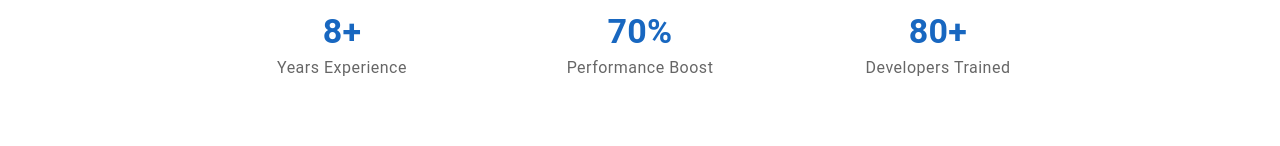
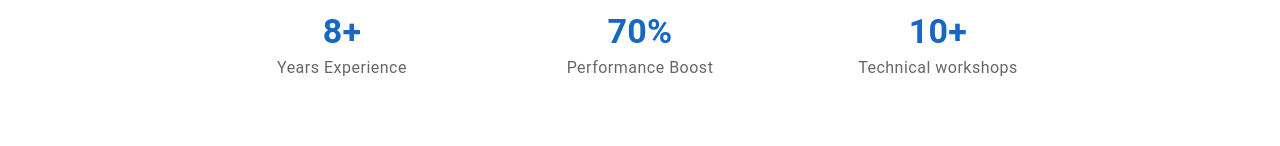
Before and after one commit to juanmiguelar/juanmiguel.dev, a Nuxt app: page / in a window 1280 px wide. Shown: the part 2372-2518 px from the top of the page. Built offline with nearby package versions, Linux system fonts and the light colour scheme.

Commit message:
mejora de textos e imagenes.

```diff
--- a/app/components/ContactForm.vue
+++ b/app/components/ContactForm.vue
@@ -4,7 +4,7 @@
       <div class="text-center">
         <h2 class="text-h3 font-weight-bold mb-4">Let's work together</h2>
         <p class="text-h6 text-medium-emphasis mb-8 mx-auto" style="max-width: 600px">
-          Ready to bring your ideas to life? I'm currently available for new projects and would love to discuss how we can collaborate.
+          Ready to bring your ideas to life? I'm currently available for small website projects and would love to discuss how we can collaborate.
         </p>
 
         <!-- Main CTA Button -->
--- a/app/components/MetricsSection.vue
+++ b/app/components/MetricsSection.vue
@@ -52,8 +52,8 @@ const metrics: Metric[] = [
     color: 'success'
   },
   {
-    value: '80+',
-    label: 'Developers Trained',
+    value: '10+',
+    label: 'Technical workshops',
     icon: 'mdi-account-group',
     color: 'warning'
   }
--- a/app/components/RecomendationsSection.vue
+++ b/app/components/RecomendationsSection.vue
@@ -25,7 +25,15 @@
 <script setup lang="ts">
 interface Testimonial { name: string; quote: string; avatar: string }
 const recomendations: Testimonial[] = [
-  { name: 'Alice Johnson', quote: 'Juan delivered exactly what we needed on time.', avatar: 'https://placehold.co/100x100' },
-  { name: 'Bob Smith', quote: 'Professional and highly skilled developer.', avatar: 'https://placehold.co/100x100' }
+  { name: 'Lenin Chacon', quote: `
+  Working with Juan Miguel has been an exceptional experience. His charisma, collaborative spirit, and deep technical expertise made him an invaluable part of our team. He consistently brought clarity and insight to complex challenges, and his ability to connect with others created a positive and motivating environment for everyone around him.
+
+What truly sets Juan Miguel apart is that he contributes not only as a skilled professional but also as a genuinely great person. His presence elevates the team both technically and personally—something that is rare and deeply appreciated. Having him on the team was a tremendous asset, and I would welcome any opportunity to work with him again.
+  `, avatar: '/img/lenin.jpeg' },
+  { name: 'Kenneth Sanabria', quote: `
+  Juan is an exceptional team player who consistently showcases his high level of expertise by implementing best practices in code, conducting thorough and effective code reviews, and offering valuable feedback to his teammates. He excels in teamwork and mentorship, always ready to share his knowledge and contribute to the team's success.
+
+His expertise in Golang is a cornerstone for the team, serving as a reference for decision-making. We always appreciate having a colleague like Juan in the workplace.
+  `, avatar: '/img/ken.jpeg' }
 ]
 </script>
```
Also changed, not shown: public/img/ken.jpeg (added), public/img/lenin.jpeg (added).
